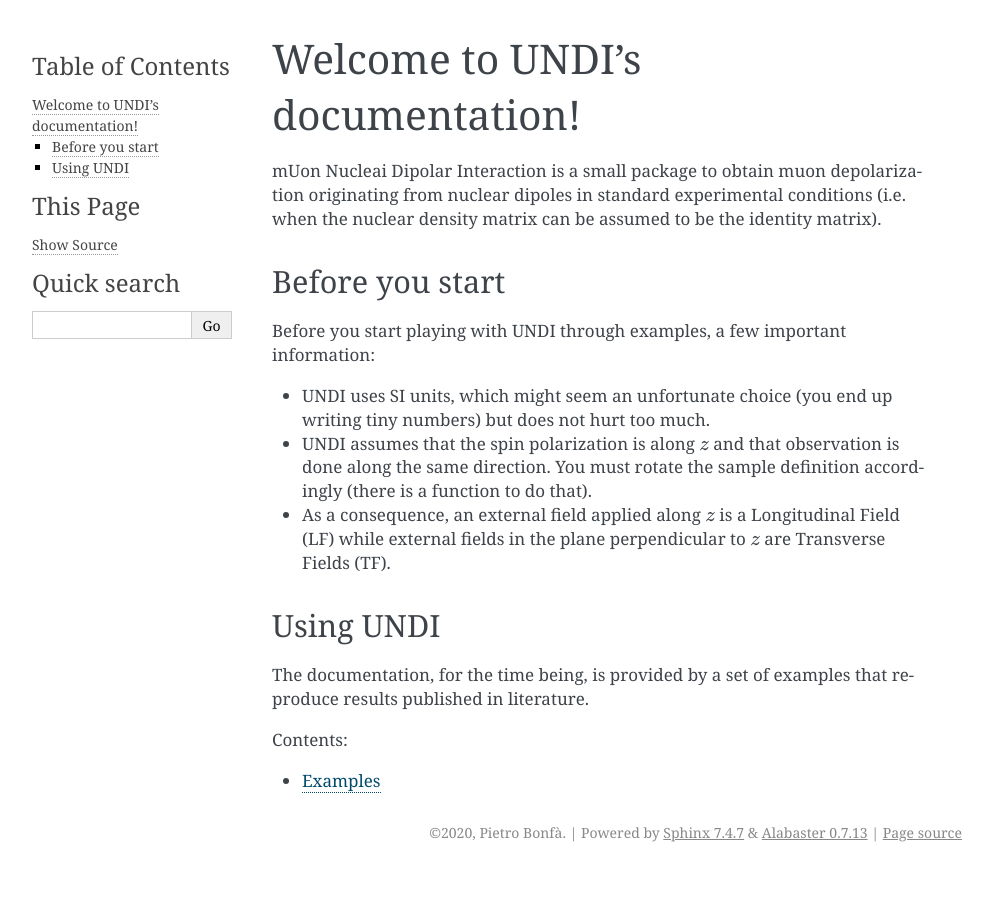
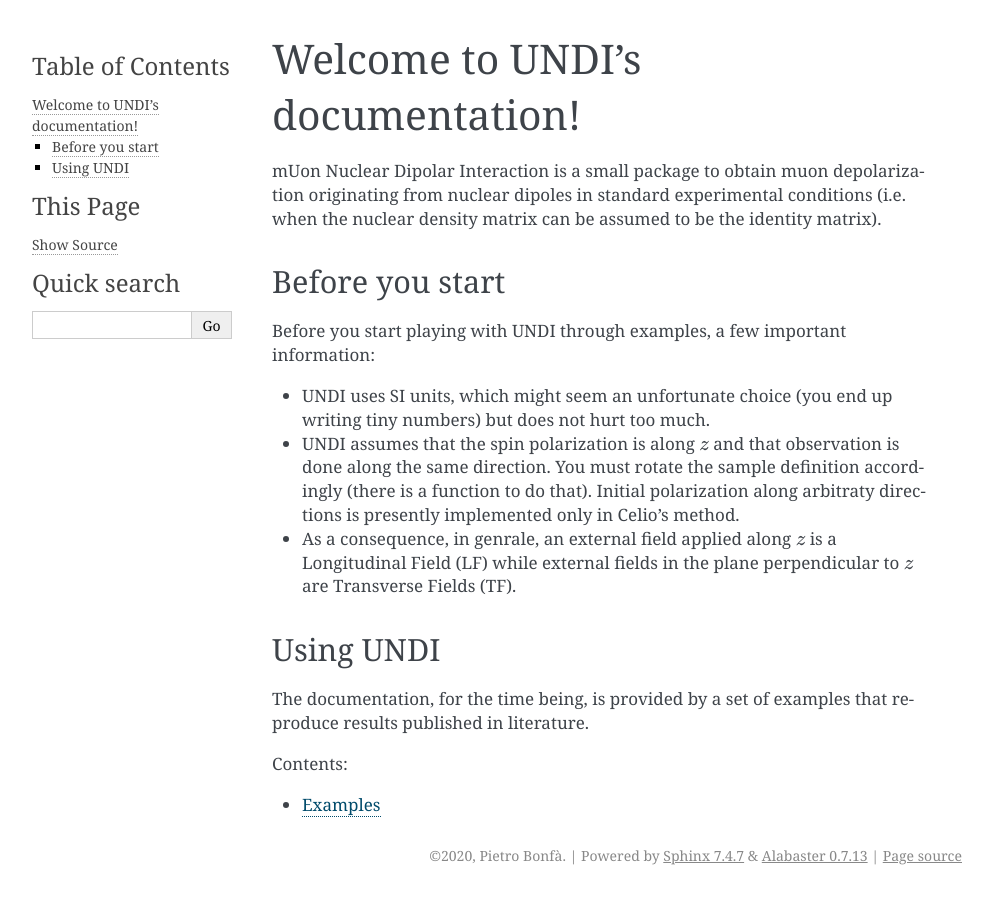
Before and after one commit to bonfus/undi, a Sphinx documentation site: the page built from docs/index.rst, in a window 1280 px wide. Shown: the whole page, without its empty margins (148-1141 px from the left). Built offline with Sphinx 7.4.7, drawn with Linux system fonts in a browser that asks for light colours.

```diff
--- a/docs/index.rst
+++ b/docs/index.rst
@@ -6,7 +6,7 @@
 Welcome to UNDI's documentation!
 ================================
 
-mUon Nucleai Dipolar Interaction is a small package to obtain muon
+mUon Nuclear Dipolar Interaction is a small package to obtain muon
 depolarization originating from nuclear dipoles in standard experimental
 conditions (i.e. when the nuclear density matrix can be assumed to be the
 identity matrix).
@@ -22,10 +22,12 @@
 * UNDI assumes that the spin polarization is along :math:`z` and
   that observation is done along the same direction.
   You must rotate the sample definition accordingly (there is
-  a function to do that).
+  a function to do that). Initial polarization along arbitraty
+  directions is presently implemented only in Celio's method.
 
-* As a consequence, an external field applied along :math:`z` is a Longitudinal Field (LF)
-  while external fields in the plane perpendicular to :math:`z` are Transverse Fields (TF).
+* As a consequence, in genrale, an external field applied along :math:`z`
+  is a Longitudinal Field (LF) while external fields in the plane
+  perpendicular to :math:`z` are Transverse Fields (TF).
 
 
 Using UNDI
```
Also changed, not shown: docs/examples/LaCuO4.ipynb (added), 5 other files.
